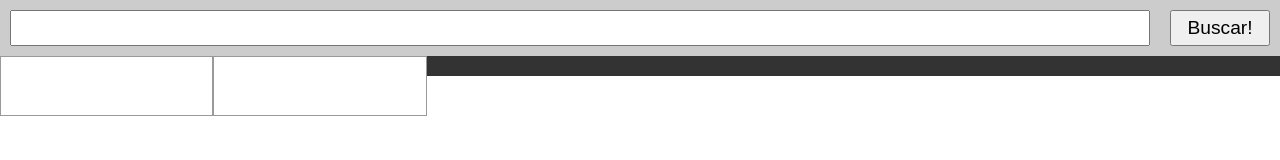
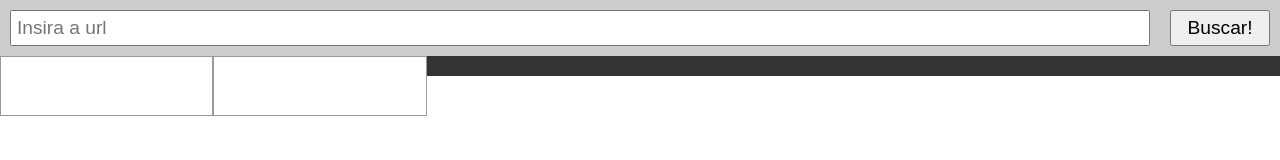
Before and after one commit to matthaiosalves/inspector-wordpress, a plain HTML site: page index.html in a window 1280 px wide. Drawn offline with nearby package versions, Linux system fonts and the light colour scheme.

Commit message:
🐛 changed the input placeholder name

```diff
--- a/index.html
+++ b/index.html
@@ -13,7 +13,7 @@
 <body>
   <div id="app">
     <div class="form">
-      <input v-model="baseurl" /><button @click="start">Buscar!</button>
+      <input placeholder="Insira a url" v-model="baseurl" /><button @click="start">Buscar!</button>
     </div>
     <div class="status" v-if="loading">Carregando...</div>
     <div class="panels">
```
